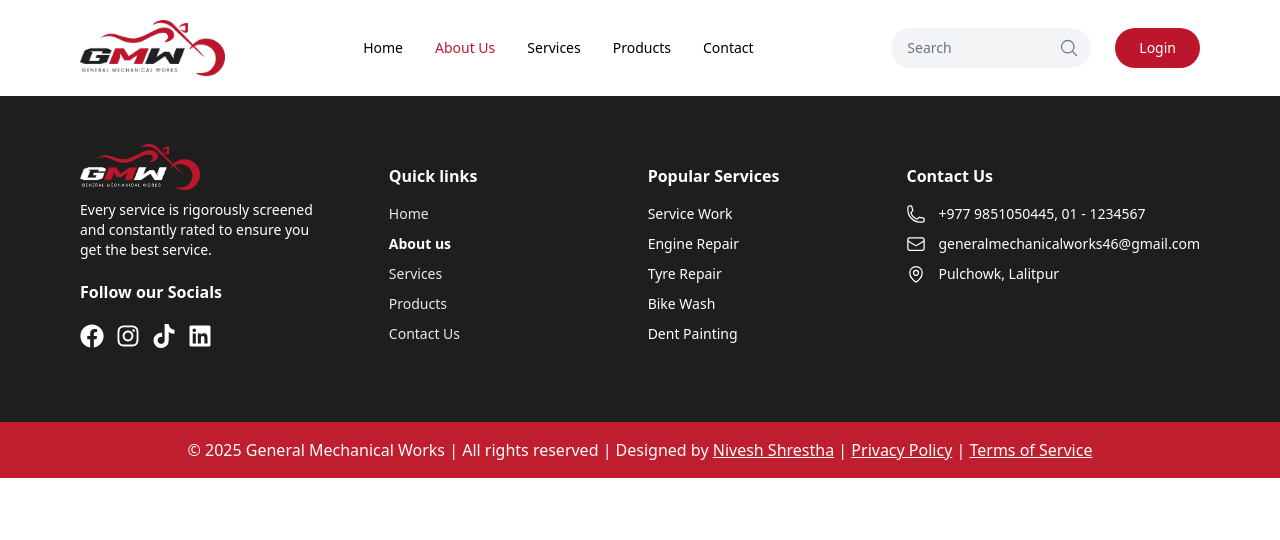
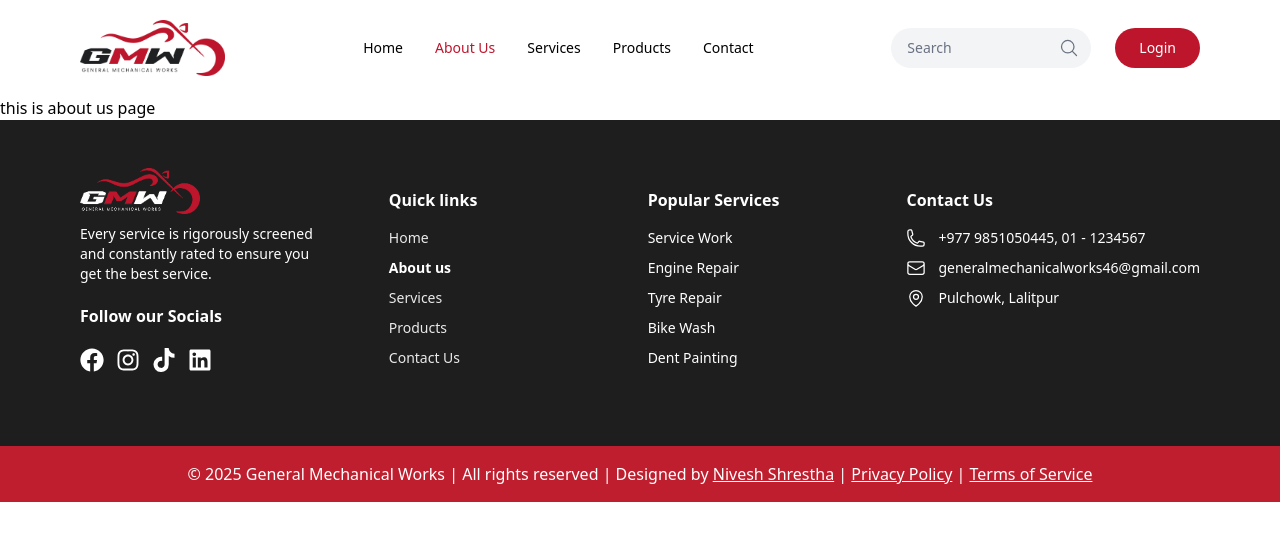
Before and after one commit to Nivesh26/General-Mechanical-Works, a React (Vite) app in the folder Frontend/: page /aboutus in a window 1280 px wide. Shown: the top 540 px of the page. Built offline with nearby package versions, Linux system fonts and the light colour scheme.

Commit message:
Add text to Aboutus component to clarify page purpose

```diff
--- a/Frontend/src/UserPages/Aboutus.tsx
+++ b/Frontend/src/UserPages/Aboutus.tsx
@@ -7,6 +7,7 @@ const Aboutus = () => {
   return (
     <div>
         <Header />
+        this is about us page
         <Footer />
         <Copyright />
     </div>
```
